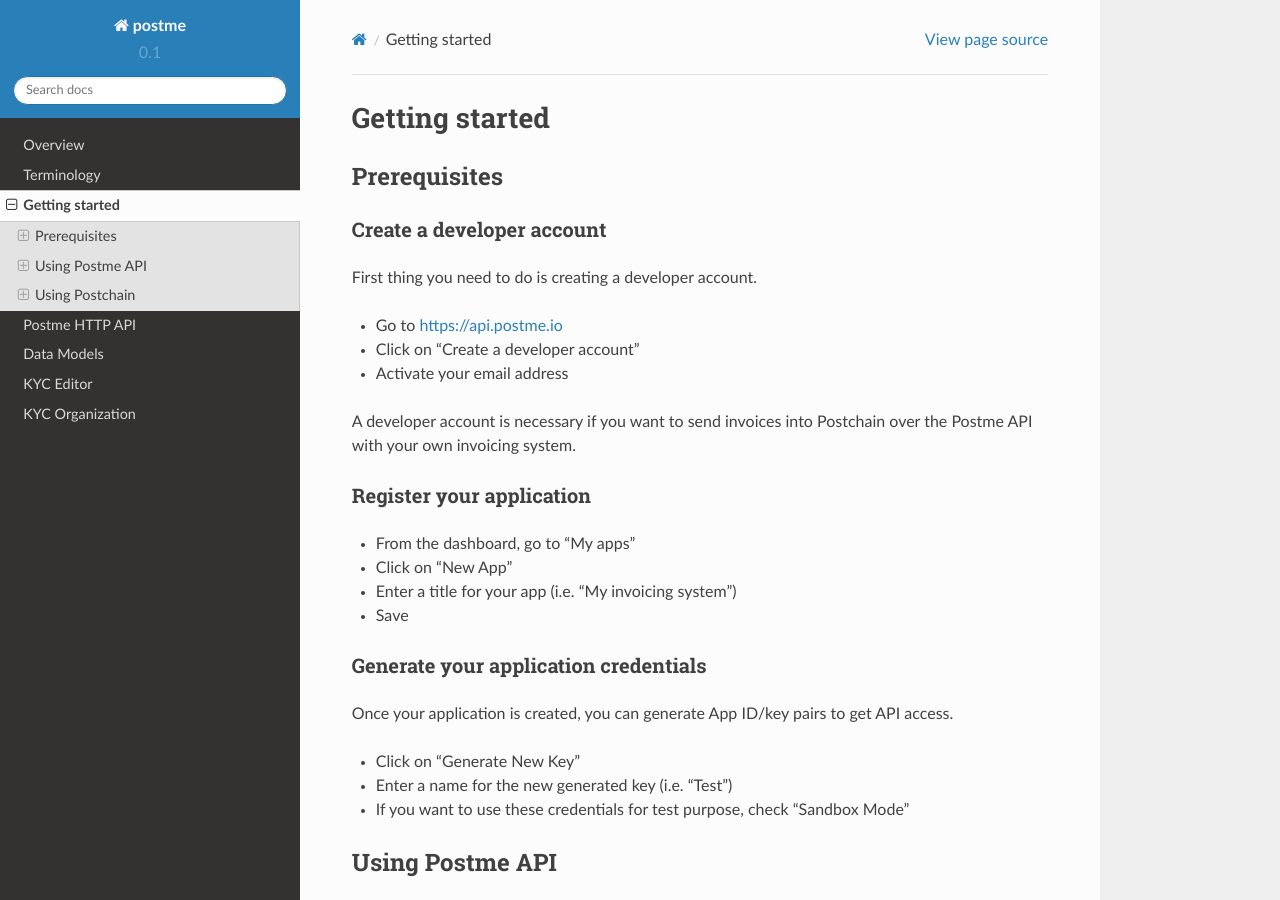
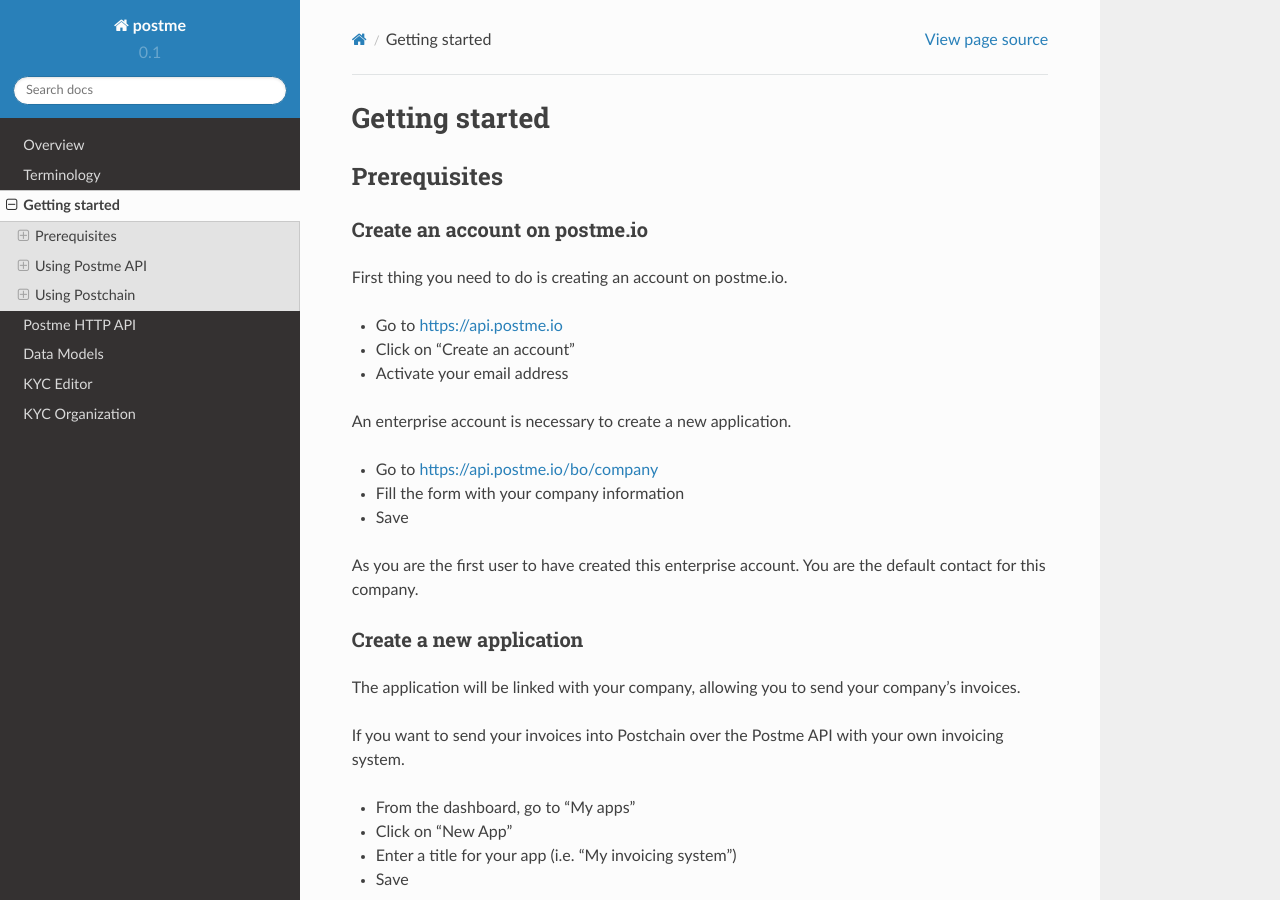
Before and after one commit to birdydigital/postme-docs, a Sphinx documentation site: the page built from docs/getting-started.rst, in a window 1280 px wide and 900 px high. Built offline with Sphinx 7.4.7 and the Read the Docs theme 2.0.0, drawn with Linux system fonts in a browser that asks for light colours; pages that are not in the unit, such as notebooks, are missing from menus.

Commit message:
Update documentation

```diff
--- a/docs/getting-started.rst
+++ b/docs/getting-started.rst
@@ -6,19 +6,31 @@
 Prerequisites
 -------------
 
-Create a developer account
-~~~~~~~~~~~~~~~~~~~~~~~~~~
+Create an account on postme.io
+~~~~~~~~~~~~~~~~~~~~~~~~~~~~~~
 
-First thing you need to do is creating a developer account.
+First thing you need to do is creating an account on postme.io.
 
 * Go to https://api.postme.io
-* Click on "Create a developer account"
+* Click on "Create an account"
 * Activate your email address
 
-A developer account is necessary if you want to send invoices into Postchain over the Postme API with your own invoicing system.
+An enterprise account is necessary to create a new application.
 
-Register your application
-~~~~~~~~~~~~~~~~~~~~~~~~~
+* Go to https://api.postme.io/bo/company
+* Fill the form with your company information
+* Save
+
+As you are the first user to have created this enterprise account. You are the default contact for this company.
+
+
+
+Create a new application
+~~~~~~~~~~~~~~~~~~~~~~~~
+
+The application will be linked with your company, allowing you to send your company's invoices.
+
+If you want to send your invoices into Postchain over the Postme API with your own invoicing system.
 
 * From the dashboard, go to "My apps"
 * Click on "New App"
--- a/docs/terminology.rst
+++ b/docs/terminology.rst
@@ -3,7 +3,7 @@
 Terminology
 ===========
 
-There is some specialized terminology associated with Postme. To get started, you should at least know what we mean by a Postchain editor node, chartered node, cluster and consortium.
+There is some specialized terminology associated with Postme. To get started, you should at least know what we mean by a Postchain editor node, chartered node, organization node, peer node, cluster and consortium.
 
 
 Editor Node
```
Also changed, not shown: 1 other file.
